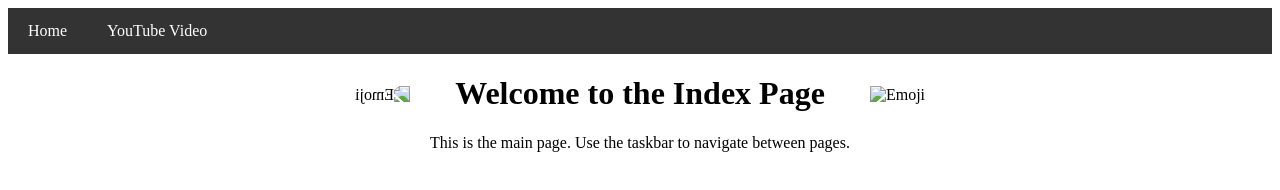
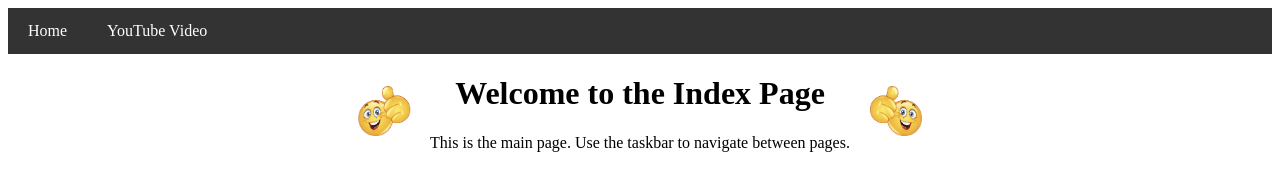
Before and after one commit to albayrta/albayrta.github.io, a plain HTML site: page index.html in a window 1280 px wide. Drawn offline with Linux system fonts and the light colour scheme.

Commit message:
jpeg to jpg

```diff
--- a/index.html
+++ b/index.html
@@ -35,14 +35,14 @@
     <!-- Centered content with images -->
     <div class="center-content">
         <!-- Mirrored emoji on the left -->
-        <img src="emoji.jpeg" alt="Emoji" class="mirror">
+        <img src="emoji.jpg" alt="Emoji" class="mirror">
         <!-- Text content -->
         <div>
             <h1>Welcome to the Index Page</h1>
             <p>This is the main page. Use the taskbar to navigate between pages.</p>
         </div>
         <!-- Emoji on the right -->
-        <img src="emoji.jpeg" alt="Emoji">
+        <img src="emoji.jpg" alt="Emoji">
     </div>
 
     <script>
```
